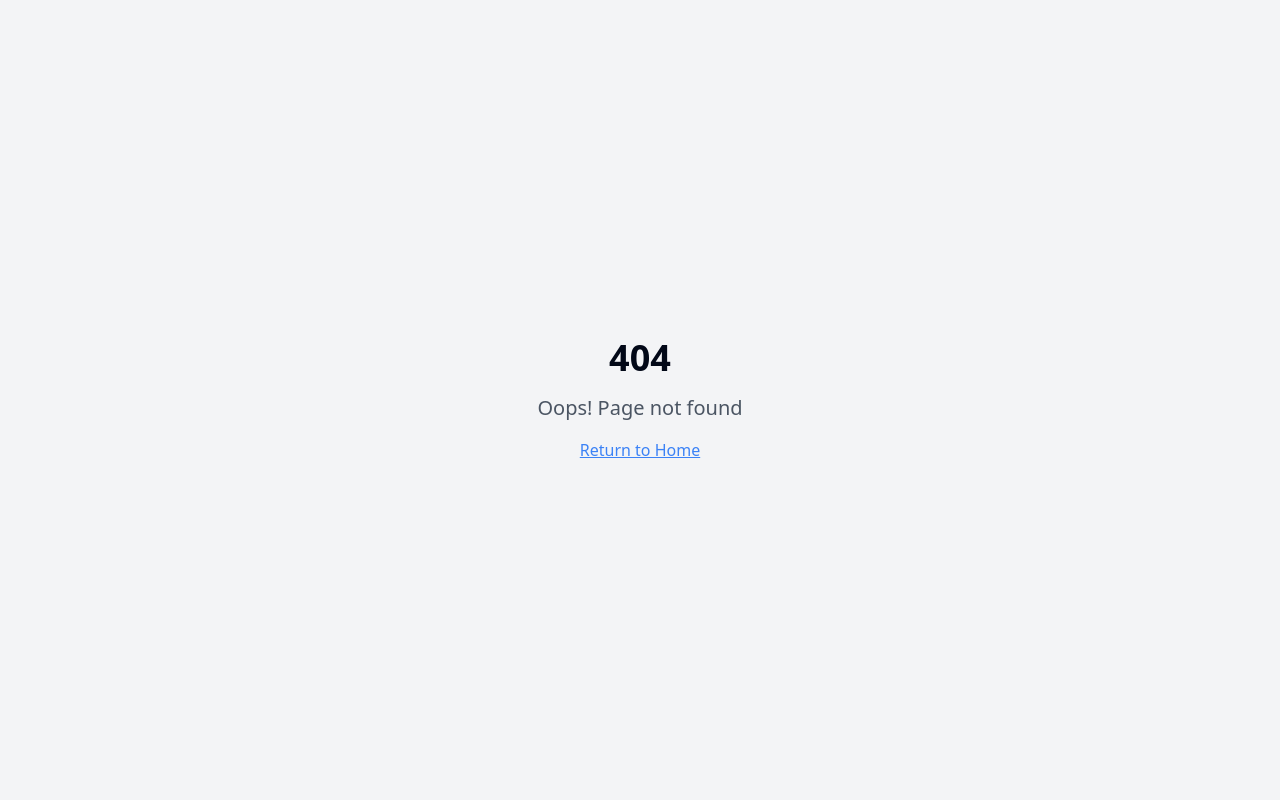
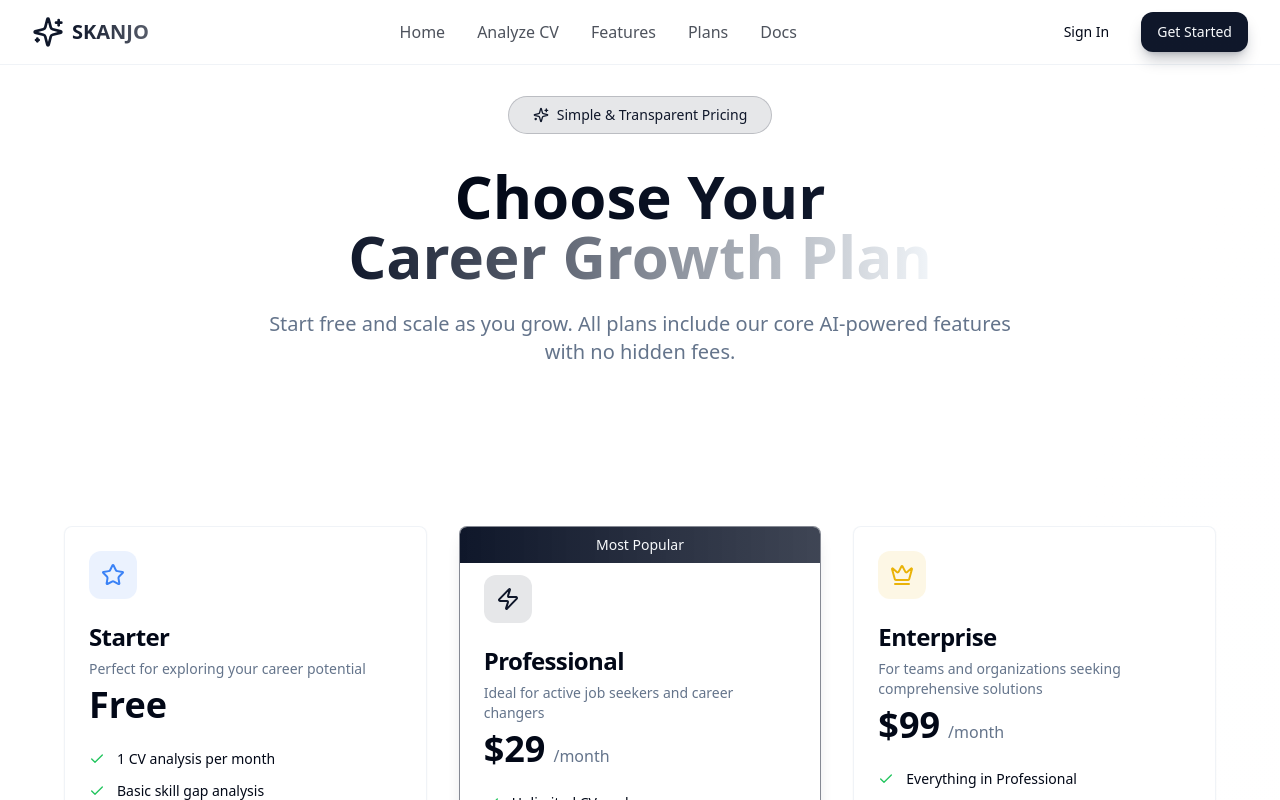
Before and after one commit to saru0213/Skanjo-v1, a React (Vite) app: page /plans in a window 1280 px wide. Before the commit this address had no page. Shown: the top 800 px of the page. Built offline with nearby package versions, Linux system fonts and the light colour scheme.

Commit message:
planning design slightly changed

```diff
--- a/src/App.tsx
+++ b/src/App.tsx
@@ -7,7 +7,7 @@ import { BrowserRouter, Routes, Route } from "react-router-dom";
 import Index from "./pages/Index";
 import Analyze from "./pages/Analyze";
 import Features from "./pages/Features";
-import Pricing from "./pages/Pricing";
+import Plans from "./pages/Plans";
 import Login from "./pages/Login";
 import Docs from "./pages/Docs";
 import NotFound from "./pages/NotFound";
@@ -24,7 +24,7 @@ const App = () => (
           <Route path="/" element={<Index />} />
           <Route path="/analyze" element={<Analyze />} />
           <Route path="/features" element={<Features />} />
-          <Route path="/pricing" element={<Pricing />} />
+          <Route path="/plans" element={<Plans />} />
           <Route path="/login" element={<Login />} />
           <Route path="/docs" element={<Docs />} />
           {/* ADD ALL CUSTOM ROUTES ABOVE THE CATCH-ALL "*" ROUTE */}
--- a/src/components/layout/Footer.tsx
+++ b/src/components/layout/Footer.tsx
@@ -39,7 +39,7 @@ export const Footer = () => {
             <h3 className="font-semibold mb-4">Product</h3>
             <ul className="space-y-2">
               <li><Link to="/features" className="text-muted-foreground hover:text-primary transition-colors duration-200">Features</Link></li>
-              <li><Link to="/pricing" className="text-muted-foreground hover:text-primary transition-colors duration-200">Pricing</Link></li>
+              <li><Link to="/plans" className="text-muted-foreground hover:text-primary transition-colors duration-200">Plans</Link></li>
               <li><Link to="/analyze" className="text-muted-foreground hover:text-primary transition-colors duration-200">CV Analyzer</Link></li>
               <li><Link to="/demo" className="text-muted-foreground hover:text-primary transition-colors duration-200">Demo</Link></li>
             </ul>
--- a/src/components/layout/Header.tsx
+++ b/src/components/layout/Header.tsx
@@ -33,8 +33,8 @@ export const Header = () => {
             <Link to="/features" className="text-foreground/70 hover:text-primary transition-colors duration-200">
               Features
             </Link>
-            <Link to="/pricing" className="text-foreground/70 hover:text-primary transition-colors duration-200">
-              Pricing
+            <Link to="/plans" className="text-foreground/70 hover:text-primary transition-colors duration-200">
+              Plans
             </Link>
             <Link to="/docs" className="text-foreground/70 hover:text-primary transition-colors duration-200">
               Docs
@@ -73,8 +73,8 @@ export const Header = () => {
               <Link to="/features" className="block text-foreground/70 hover:text-primary transition-colors duration-200">
                 Features
               </Link>
-              <Link to="/pricing" className="block text-foreground/70 hover:text-primary transition-colors duration-200">
-                Pricing
+              <Link to="/plans" className="block text-foreground/70 hover:text-primary transition-colors duration-200">
+                Plans
               </Link>
               <Link to="/docs" className="block text-foreground/70 hover:text-primary transition-colors duration-200">Add commentMore actions
                 Docs
--- a/src/pages/Features.tsx
+++ b/src/pages/Features.tsx
@@ -206,7 +206,7 @@ const Features = () => {
                 </Link>
               </Button>
               <Button size="lg" variant="outline" asChild className="text-lg px-8 py-6 rounded-xl border-2 hover:bg-accent/50 transition-all duration-300">
-                <Link to="/pricing">View Pricing</Link>
+                <Link to="/plans">View Plans</Link>
               </Button>
             </div>
           </div>
--- a/src/pages/Pricing.tsx
+++ b/src/pages/Plans.tsx
@@ -1,6 +1,11 @@
-
 import { Check, Star, Zap, Crown, ArrowRight, Sparkles } from "lucide-react";
-import { Card, CardContent, CardDescription, CardHeader, CardTitle } from "@/components/ui/card";
+import {
+  Card,
+  CardContent,
+  CardDescription,
+  CardHeader,
+  CardTitle,
+} from "@/components/ui/card";
 import { Button } from "@/components/ui/button";
 import { Badge } from "@/components/ui/badge";
 import { Header } from "@/components/layout/Header";
@@ -20,15 +25,15 @@ const plans = [
       "Basic skill gap analysis",
       "3 project suggestions",
       "Community support",
-      "Basic CV optimization tips"
+      "Basic CV optimization tips",
     ],
     limitations: [
       "Limited to 1 job matching",
       "Basic feedback only",
-      "No priority support"
+      "No priority support",
     ],
     cta: "Get Started Free",
-    popular: false
+    popular: false,
   },
   {
     name: "Professional",
@@ -47,11 +52,11 @@ const plans = [
       "ATS optimization",
       "LinkedIn profile optimization",
       "Priority email support",
-      "Progress tracking dashboard"
+      "Progress tracking dashboard",
     ],
     limitations: [],
     cta: "Start Professional",
-    popular: true
+    popular: true,
   },
   {
     name: "Enterprise",
@@ -71,31 +76,35 @@ const plans = [
       "Custom integrations",
       "Dedicated account manager",
       "24/7 priority support",
-      "Training & onboarding"
+      "Training & onboarding",
     ],
     limitations: [],
     cta: "Contact Sales",
-    popular: false
-  }
+    popular: false,
+  },
 ];
 
 const faqs = [
   {
     question: "Can I change my plan anytime?",
-    answer: "Yes, you can upgrade or downgrade your plan at any time. Changes take effect immediately, and you'll be charged or credited proportionally."
+    answer:
+      "Yes, you can upgrade or downgrade your plan at any time. Changes take effect immediately, and you'll be charged or credited proportionally.",
   },
   {
     question: "Is there a free trial for paid plans?",
-    answer: "Yes! All paid plans come with a 14-day free trial. No credit card required to start."
+    answer:
+      "Yes! All paid plans come with a 14-day free trial. No credit card required to start.",
   },
   {
     question: "What payment methods do you accept?",
-    answer: "We accept all major credit cards, PayPal, and bank transfers for enterprise plans."
+    answer:
+      "We accept all major credit cards, PayPal, and bank transfers for enterprise plans.",
   },
   {
     question: "How accurate is the AI analysis?",
-    answer: "Our AI has been trained on millions of successful CV and job matching pairs, achieving 95%+ accuracy in skill gap identification."
-  }
+    answer:
+      "Our AI has been trained on millions of successful CV and job matching pairs, achieving 95%+ accuracy in skill gap identification.",
+  },
 ];
 
 const Pricing = () => {
@@ -109,7 +118,9 @@ const Pricing = () => {
           <div className="text-center max-w-4xl mx-auto">
             <div className="inline-flex items-center space-x-2 bg-primary/10 backdrop-blur-sm rounded-full px-6 py-2 mb-8 border border-primary/20">
               <Sparkles className="h-4 w-4 text-primary" />
-              <span className="text-sm font-medium text-primary">Simple & Transparent Pricing</span>
+              <span className="text-sm font-medium text-primary">
+                Simple & Transparent Pricing
+              </span>
             </div>
 
             <h1 className="text-4xl sm:text-5xl lg:text-6xl font-bold mb-6">
@@ -123,7 +134,8 @@ const Pricing = () => {
             </h1>
 
             <p className="text-xl text-muted-foreground mb-8 max-w-3xl mx-auto">
-              Start free and scale as you grow. All plans include our core AI-powered features with no hidden fees.
+              Start free and scale as you grow. All plans include our core
+              AI-powered features with no hidden fees.
             </p>
           </div>
         </div>
@@ -136,10 +148,15 @@ const Pricing = () => {
             {plans.map((plan, index) => (
               <Card
                 key={index}
-                className={`relative overflow-hidden bg-card/50 backdrop-blur-sm border-border/50 transition-all duration-500 hover:shadow-2xl animate-fade-in ${
-                  plan.popular ? 'border-primary/50 shadow-lg shadow-primary/10 scale-105' : 'hover:border-primary/20'
+                className={`relative flex flex-col overflow-hidden bg-card/50 backdrop-blur-sm border-border/50 transition-all duration-500 hover:shadow-2xl animate-fade-in ${
+                  plan.popular
+                    ? "border-primary/50 shadow-lg shadow-primary/10 scale-105"
+                    : "hover:border-primary/20"
                 }`}
-                style={{ animationDelay: `${index * 200}ms` }}
+                style={{
+                  animationDelay: `${index * 200}ms`,
+                  minHeight: "100%",
+                }}
               >
                 {plan.popular && (
                   <div className="absolute top-0 left-0 right-0 bg-gradient-to-r from-primary to-primary/80 text-primary-foreground text-center py-2 text-sm font-medium">
@@ -147,23 +164,33 @@ const Pricing = () => {
                   </div>
                 )}
 
-                <CardHeader className={`relative z-10 ${plan.popular ? 'pt-12' : ''}`}>
-                  <div className={`inline-flex items-center justify-center w-12 h-12 rounded-xl ${plan.bgColor} mb-4`}>
+                <CardHeader
+                  className={`relative z-10 ${plan.popular ? "pt-12" : ""}`}
+                >
+                  <div
+                    className={`inline-flex items-center justify-center w-12 h-12 rounded-xl ${plan.bgColor} mb-4`}
+                  >
                     <plan.icon className={`h-6 w-6 ${plan.color}`} />
                   </div>
 
-                  <CardTitle className="text-2xl font-bold">{plan.name}</CardTitle>
+                  <CardTitle className="text-2xl font-bold">
+                    {plan.name}
+                  </CardTitle>
                   <CardDescription className="text-muted-foreground mb-4">
                     {plan.description}
                   </CardDescription>
 
                   <div className="flex items-baseline mb-6">
                     <span className="text-4xl font-bold">{plan.price}</span>
-                    {plan.period && <span className="text-muted-foreground ml-2">{plan.period}</span>}
+                    {plan.period && (
+                      <span className="text-muted-foreground ml-2">
+                        {plan.period}
+                      </span>
+                    )}
                   </div>
                 </CardHeader>
 
-                <CardContent className="relative z-10">
+                <CardContent className="relative z-10 flex flex-col flex-grow">
                   <ul className="space-y-3 mb-8">
                     {plan.features.map((feature, idx) => (
                       <li key={idx} className="flex items-center space-x-3">
@@ -173,23 +200,24 @@ const Pricing = () => {
                     ))}
                   </ul>
 
+                  <div className="mt-auto">
                     <Button
-                    className={`w-full h-12 rounded-xl transition-all duration-300 ${
-                      plan.popular
-                        ? 'bg-gradient-to-r from-primary to-primary/80 hover:from-primary/90 hover:to-primary/70 transform hover:scale-105 shadow-lg shadow-primary/25'
-                        : 'bg-gradient-to-r from-secondary to-secondary/80 hover:from-secondary/90 hover:to-secondary/70'
-                    }`}
+                      className="w-full h-12 rounded-xl bg-gradient-to-r from-primary to-primary/80 hover:from-primary/90 hover:to-primary/70 transform hover:scale-105 shadow-lg shadow-primary/25 transition-all duration-300"
                       asChild={plan.name !== "Enterprise"}
                     >
                       {plan.name === "Enterprise" ? (
                         <span>{plan.cta}</span>
                       ) : (
-                      <Link to="/analyze" className="flex items-center justify-center space-x-2">
+                        <Link
+                          to="/analyze"
+                          className="flex items-center justify-center space-x-2"
+                        >
                           <span>{plan.cta}</span>
                           <ArrowRight className="h-4 w-4" />
                         </Link>
                       )}
                     </Button>
+                  </div>
                 </CardContent>
               </Card>
             ))}
@@ -217,9 +245,12 @@ const Pricing = () => {
               "CV Optimization",
               "ATS Compatibility",
               "Industry Insights",
-              "Mobile App Access"
+              "Mobile App Access",
             ].map((feature, index) => (
-              <div key={index} className="flex items-center space-x-3 p-4 bg-card/50 backdrop-blur-sm rounded-lg border border-border/50">
+              <div
+                key={index}
+                className="flex items-center space-x-3 p-4 bg-card/50 backdrop-blur-sm rounded-lg border border-border/50"
+              >
                 <Check className="h-5 w-5 text-green-500" />
                 <span className="font-medium">{feature}</span>
               </div>
@@ -241,7 +272,10 @@ const Pricing = () => {
 
           <div className="grid grid-cols-1 md:grid-cols-2 gap-8 max-w-4xl mx-auto">
             {faqs.map((faq, index) => (
-              <Card key={index} className="bg-card/50 backdrop-blur-sm border-border/50">
+              <Card
+                key={index}
+                className="bg-card/50 backdrop-blur-sm border-border/50"
+              >
                 <CardHeader>
                   <CardTitle className="text-lg">{faq.question}</CardTitle>
                 </CardHeader>
@@ -264,9 +298,14 @@ const Pricing = () => {
               </span>
             </h2>
             <p className="text-xl text-muted-foreground mb-8">
-              Join thousands of professionals who have already transformed their careers with SKANJO
+              Join thousands of professionals who have already transformed their
+              careers with SKANJO
             </p>
-            <Button size="lg" asChild className="bg-gradient-to-r from-primary to-primary/80 hover:from-primary/90 hover:to-primary/70 transform hover:scale-105 transition-all duration-300 text-lg px-8 py-6 rounded-xl shadow-lg shadow-primary/25">
+            <Button
+              size="lg"
+              asChild
+              className="bg-gradient-to-r from-primary to-primary/80 hover:from-primary/90 hover:to-primary/70 transform hover:scale-105 transition-all duration-300 text-lg px-8 py-6 rounded-xl shadow-lg shadow-primary/25"
+            >
               <Link to="/analyze" className="flex items-center space-x-2">
                 <span>Start Free Trial</span>
                 <ArrowRight className="h-5 w-5" />
```
Lines whose indentation alone changed are shown as unchanged.
